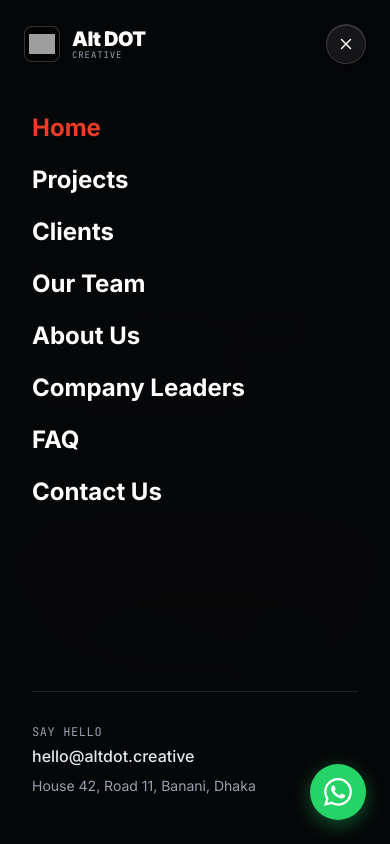
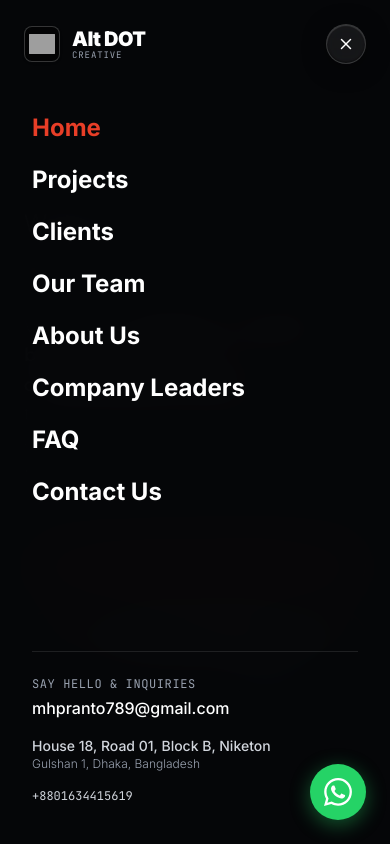
Before and after one commit to mhpranto789/Monsoon-Creative-Agency, a React (Vite) app: page / in a window 390 px wide. Both pictures are taken after a click on the button 346 px from the left and 44 px from the top of the page. Shown: the top 844 px of the page. Built offline with nearby package versions, Linux system fonts and the light colour scheme; grey boxes are pictures that could not be loaded.

Commit message:
feat(contact): update agency contact details and address
Update email addresses, office location, and phone contact information across the navigation menu and team components.

```diff
--- a/src/components/Leaders.tsx
+++ b/src/components/Leaders.tsx
@@ -134,7 +134,7 @@ export default function Leaders() {
                       <Linkedin size={14} />
                     </a>
                     <a
-                      href="mailto:hello@monsoon.agency"
+                      href="mailto:mhpranto789@gmail.com"
                       className="p-2 bg-gray-50 dark:bg-white/5 text-gray-500 dark:text-gray-400 hover:bg-black dark:hover:bg-white hover:text-white dark:hover:text-black transition-all rounded-none"
                       aria-label={`Send an email to ${leader.name}`}
                     >
--- a/src/components/Navbar.tsx
+++ b/src/components/Navbar.tsx
@@ -157,12 +157,30 @@ export default function Navbar({ onNavigate, activeSection }: NavbarProps) {
               ))}
             </nav>
 
-            <div className="border-t border-white/10 py-8 mb-4 space-y-2">
+            <div className="border-t border-white/10 py-6 mb-4 space-y-3">
               <span className="font-mono text-xs text-gray-400 uppercase tracking-wider block mb-1">
-                Say Hello
+                Say Hello & Inquiries
               </span>
-              <p className="text-gray-200 font-medium">hello@altdot.creative</p>
-              <p className="text-gray-400 text-sm">House 42, Road 11, Banani, Dhaka</p>
+              <div>
+                <a
+                  href="mailto:mhpranto789@gmail.com"
+                  className="text-white hover:text-brand-primary font-medium transition-colors block text-base"
+                >
+                  mhpranto789@gmail.com
+                </a>
+              </div>
+              <div className="pt-1">
+                <p className="text-gray-300 text-sm font-medium">House 18, Road 01, Block B, Niketon</p>
+                <p className="text-gray-400 text-xs font-light">Gulshan 1, Dhaka, Bangladesh</p>
+              </div>
+              <div className="pt-1">
+                <a
+                  href="tel:+8801634415619"
+                  className="text-gray-300 hover:text-white text-xs font-mono transition-colors block"
+                >
+                  +8801634415619
+                </a>
+              </div>
             </div>
           </motion.div>
         )}
--- a/src/components/OurTeam.tsx
+++ b/src/components/OurTeam.tsx
@@ -23,7 +23,7 @@ const TEAM_MEMBERS_DATA: TeamMember[] = [
     bio: "The operational wizard behind our massive physical brand setups. Coordinates multiple vendors, complex logistics, and live broadcast integrations to flawless execution.",
     imageUrl: "https://images.unsplash.com/photo-1544005313-94ddf0286df2?auto=format&fit=crop&w=600&h=700&q=80",
     linkedinUrl: "https://linkedin.com",
-    mailUrl: "mailto:hello@monsoon.agency",
+    mailUrl: "mailto:mhpranto789@gmail.com",
     signatureQuote: "Precision in execution is where strategy meets reality."
   },
   {
@@ -34,7 +34,7 @@ const TEAM_MEMBERS_DATA: TeamMember[] = [
     bio: "Shapes the deep cultural storytelling and verbal architecture of all campaigns. Infusing authentic local insights into premium corporate messaging pipelines.",
     imageUrl: "https://images.unsplash.com/photo-1507003211169-0a1dd7228f2d?auto=format&fit=crop&w=600&h=700&q=80",
     linkedinUrl: "https://linkedin.com",
-    mailUrl: "mailto:hello@monsoon.agency",
+    mailUrl: "mailto:mhpranto789@gmail.com",
     signatureQuote: "Words should make you feel before they make you think."
   },
   {
@@ -45,7 +45,7 @@ const TEAM_MEMBERS_DATA: TeamMember[] = [
     bio: "Decodes complex market metrics and consumer behaviors. Crafts core conceptual directions for high-octane experiential events, creating genuine empathy.",
     imageUrl: "https://images.unsplash.com/photo-1534528741775-53994a69daeb?auto=format&fit=crop&w=600&h=700&q=80",
     linkedinUrl: "https://linkedin.com",
-    mailUrl: "mailto:hello@monsoon.agency",
+    mailUrl: "mailto:mhpranto789@gmail.com",
     signatureQuote: "Data gives you the blueprint, but empathy is the engine."
   },
   {
@@ -56,7 +56,7 @@ const TEAM_MEMBERS_DATA: TeamMember[] = [
     bio: "Brings spatial conceptual designs to life with LED projection mapping, mechanical triggers, and real-time custom electronic integrations.",
     imageUrl: "https://images.unsplash.com/photo-1500648767791-00dcc994a43e?auto=format&fit=crop&w=600&h=700&q=80",
     linkedinUrl: "https://linkedin.com",
-    mailUrl: "mailto:hello@monsoon.agency",
+    mailUrl: "mailto:mhpranto789@gmail.com",
     signatureQuote: "Any sufficiently advanced technology is indistinguishable from magic."
   },
   {
@@ -67,7 +67,7 @@ const TEAM_MEMBERS_DATA: TeamMember[] = [
     bio: "Translates abstract brand concepts into awe-inspiring physical installations, structural layouts, and customized stage structures.",
     imageUrl: "https://images.unsplash.com/photo-1539571696357-5a69c17a67c6?auto=format&fit=crop&w=600&h=700&q=80",
     linkedinUrl: "https://linkedin.com",
-    mailUrl: "mailto:hello@monsoon.agency",
+    mailUrl: "mailto:mhpranto789@gmail.com",
     signatureQuote: "Space is not passive; it should command attention."
   },
   {
@@ -78,7 +78,7 @@ const TEAM_MEMBERS_DATA: TeamMember[] = [
     bio: "Navigates newsrooms, digital portals, and influencer networks. Secures national and local coverage, building credible resonance for our partner brands.",
     imageUrl: "https://images.unsplash.com/photo-1567532939604-b6b5b0db2604?auto=format&fit=crop&w=600&h=700&q=80",
     linkedinUrl: "https://linkedin.com",
-    mailUrl: "mailto:hello@monsoon.agency",
+    mailUrl: "mailto:mhpranto789@gmail.com",
     signatureQuote: "An honest story travels faster than any marketing campaign."
   }
 ];
```
